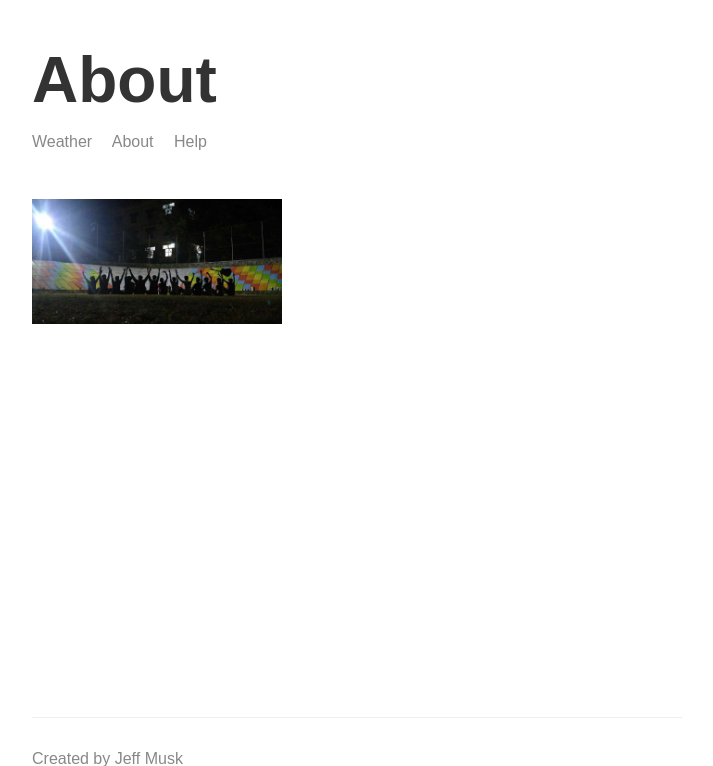
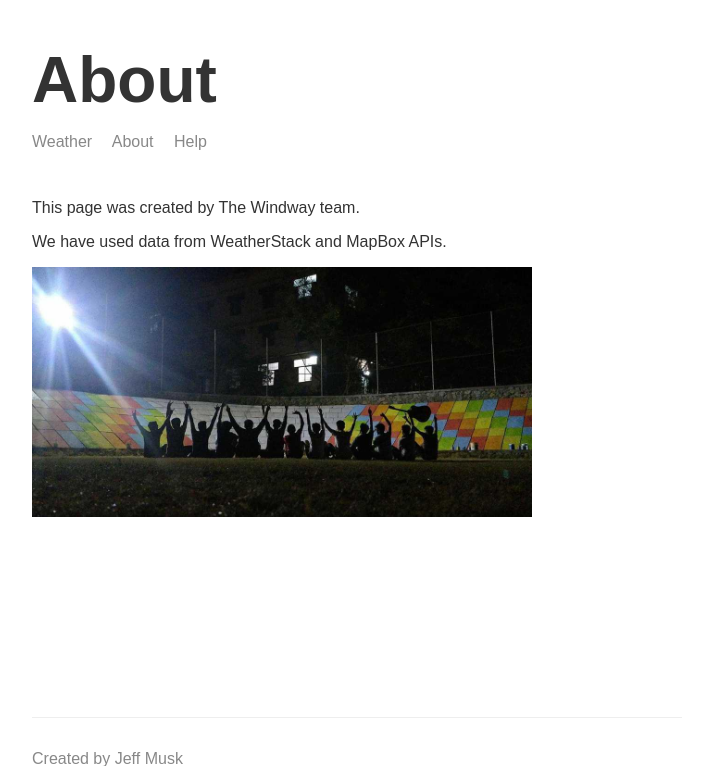
Before and after one commit to GauthamVarma1997/Weather-App-NodeJS, a Node server app: page /about in a window 1280 px wide. Shown: the top 766 px of the page, without its empty margins (283-996 px from the left). Run offline with Node 20, Linux system fonts and the light colour scheme.

Commit message:
Added the details in the ABout page

```diff
--- a/public/css/styles.css
+++ b/public/css/styles.css
@@ -38,7 +38,7 @@ header a {
 }
 
 .portrait {
-    width: 250px;
+    width: 500px;
 }
 
 input {
--- a/templates/views/about.hbs
+++ b/templates/views/about.hbs
@@ -8,6 +8,12 @@
     <body>
         <div class='main-content'>
             {{>header}}
+            <p>
+                This page was created by The Windway team.
+            </p>
+            <p>
+                We have used data from WeatherStack and MapBox APIs.
+            </p>
             <img class='portrait' src='/img/cover.jpg'>
         </div>
         {{>footer}}
```
